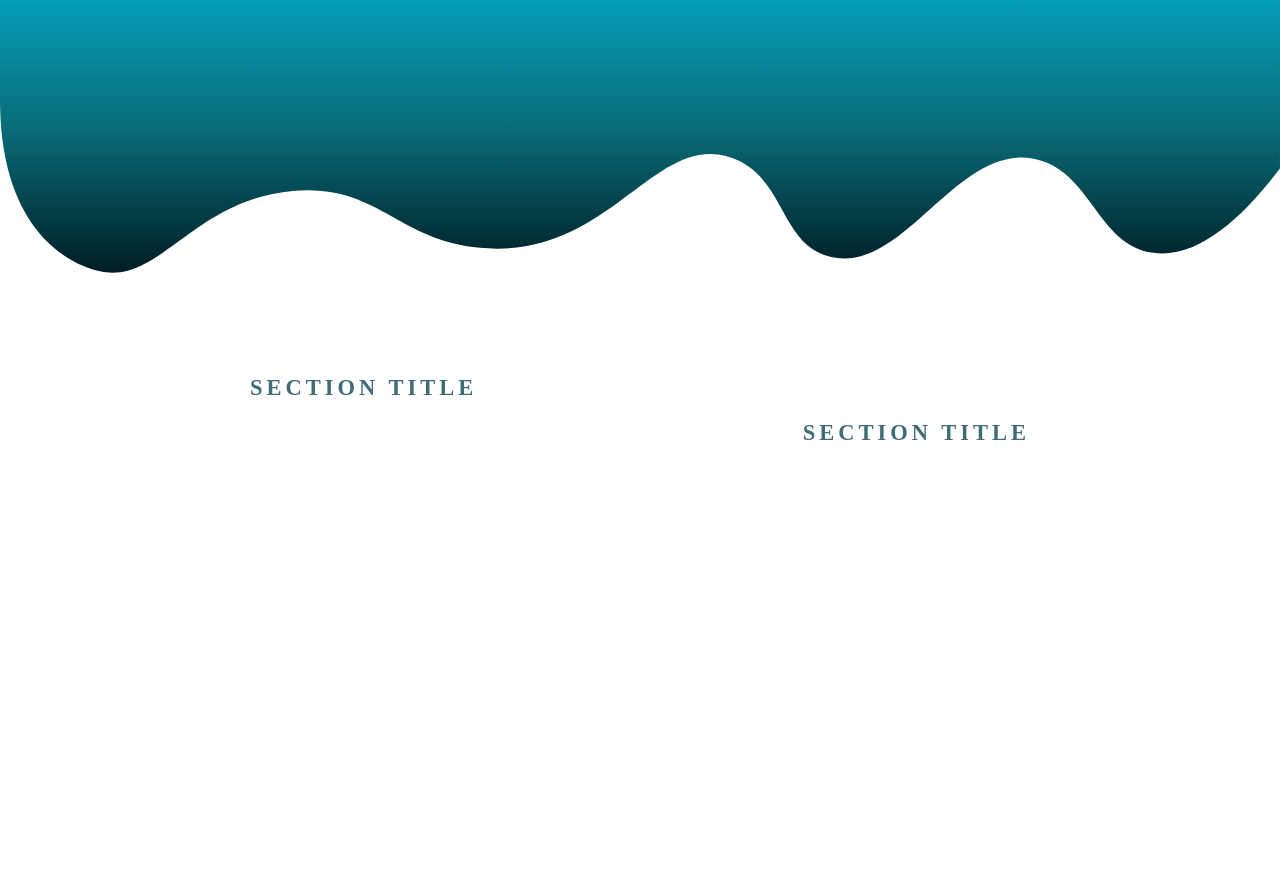
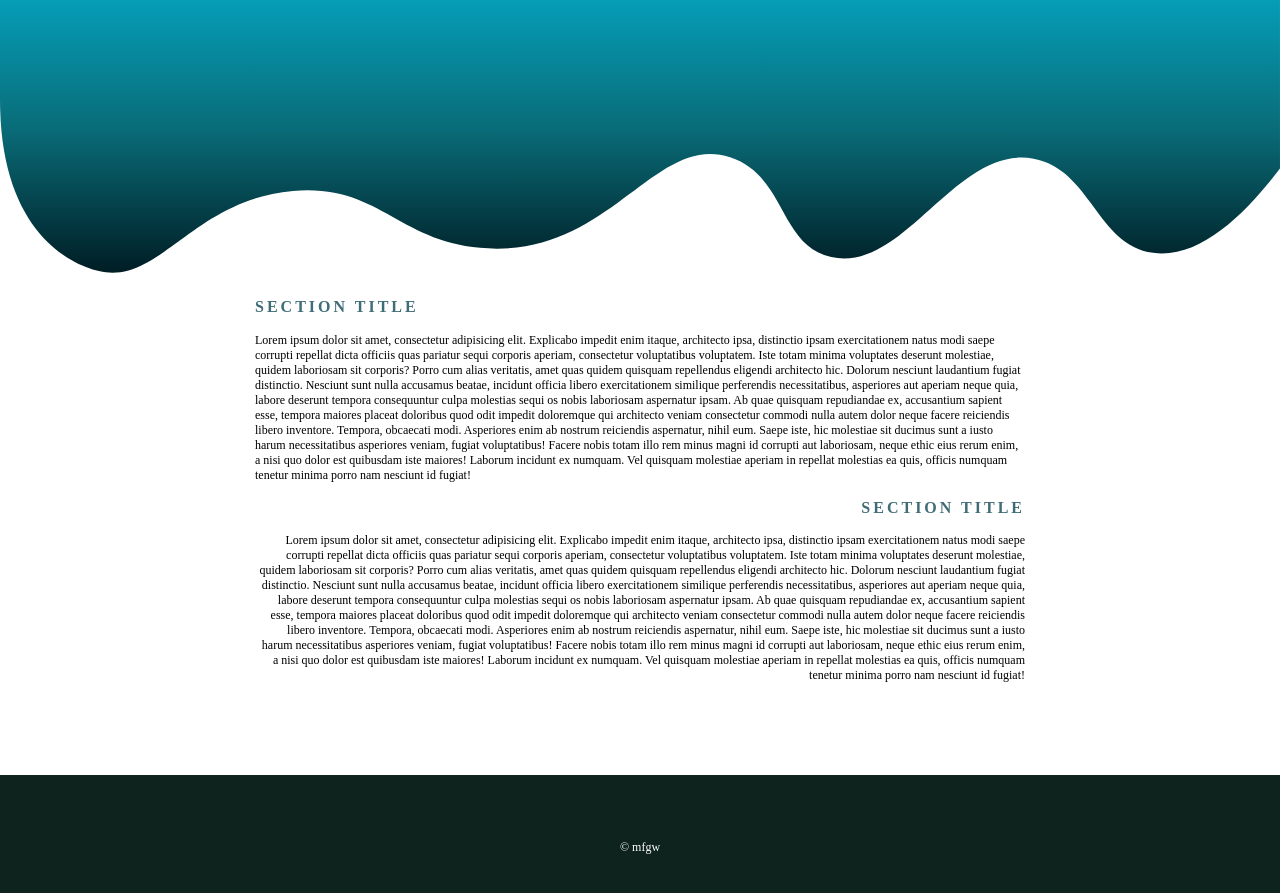
Before and after one commit to WinterLanterns/mobile-friendly-practice, a plain HTML site: page index.html in a window 1280 px wide. Shown: the part 145-1038 px from the top of the page. Before the commit the page ends 800 px from the top, so only its background shows below. Drawn offline with Linux system fonts and the light colour scheme.

Commit message:
daily project

```diff
--- a/css/style.css
+++ b/css/style.css
@@ -11,7 +11,12 @@ h1 {
   bottom: 370px;
   color: white;
   font-size: 40px;
-  font-weight: 400;
+  font-weight: 300;
+}
+p {
+  font-size: 12px;
+  color: black;
+  text-transform: none;
 }
 
 .cls-1 {
@@ -19,15 +24,17 @@ h1 {
 }
 
 .section-info {
-  margin: 0 250px;
+  margin: 0 255px;
+  position: relative;
+  bottom: 80px;
 }
 
-.section-left,
-.section-right {
+.section-heading {
   text-transform: uppercase;
-  letter-spacing: 4px;
-  font-size: 15px;
+  letter-spacing: 3px;
+  font-size: 16px;
   color: rgb(63, 108, 119);
+  line-height: 1.5rem;
 }
 
 .section-left {
@@ -37,3 +44,16 @@ h1 {
 .section-right {
   text-align: right;
 }
+
+footer {
+  background-color: rgb(14, 34, 30);
+  height: 130px;
+}
+
+.footer-info {
+  text-align: center;
+  font-size: 12px;
+  color: white;
+  position: relative;
+  top: 65px;
+}
--- a/index.html
+++ b/index.html
@@ -48,17 +48,68 @@
 
       <h1 class="title">Theme Title</h1>
     </header>
+
     <!-- HEADER ENDS -->
 
     <div class="section-info">
       <div class="section-left">
-        <h2>Section Title</h2>
-        <p></p>
+        <h2 class="section-heading">Section Title</h2>
+        <p>
+          Lorem ipsum dolor sit amet, consectetur adipisicing elit. Explicabo
+          impedit enim itaque, architecto ipsa, distinctio ipsam exercitationem
+          natus modi saepe corrupti repellat dicta officiis quas pariatur sequi
+          corporis aperiam, consectetur voluptatibus voluptatem. Iste totam
+          minima voluptates deserunt molestiae, quidem laboriosam sit corporis?
+          Porro cum alias veritatis, amet quas quidem quisquam repellendus
+          eligendi architecto hic. Dolorum nesciunt laudantium fugiat
+          distinctio. Nesciunt sunt nulla accusamus beatae, incidunt officia
+          libero exercitationem similique perferendis necessitatibus, asperiores
+          aut aperiam neque quia, labore deserunt tempora consequuntur culpa
+          molestias sequi os nobis laboriosam aspernatur ipsam. Ab quae quisquam
+          repudiandae ex, accusantium sapient esse, tempora maiores placeat
+          doloribus quod odit impedit doloremque qui architecto veniam
+          consectetur commodi nulla autem dolor neque facere reiciendis libero
+          inventore. Tempora, obcaecati modi. Asperiores enim ab nostrum
+          reiciendis aspernatur, nihil eum. Saepe iste, hic molestiae sit
+          ducimus sunt a iusto harum necessitatibus asperiores veniam, fugiat
+          voluptatibus! Facere nobis totam illo rem minus magni id corrupti aut
+          laboriosam, neque ethic eius rerum enim, a nisi quo dolor est
+          quibusdam iste maiores! Laborum incidunt ex numquam. Vel quisquam
+          molestiae aperiam in repellat molestias ea quis, officis numquam
+          tenetur minima porro nam nesciunt id fugiat!
+        </p>
       </div>
       <div class="section-right">
-        <h2>Section Title</h2>
-        <p></p>
+        <h2 class="section-heading">Section Title</h2>
+        <p>
+          Lorem ipsum dolor sit amet, consectetur adipisicing elit. Explicabo
+          impedit enim itaque, architecto ipsa, distinctio ipsam exercitationem
+          natus modi saepe corrupti repellat dicta officiis quas pariatur sequi
+          corporis aperiam, consectetur voluptatibus voluptatem. Iste totam
+          minima voluptates deserunt molestiae, quidem laboriosam sit corporis?
+          Porro cum alias veritatis, amet quas quidem quisquam repellendus
+          eligendi architecto hic. Dolorum nesciunt laudantium fugiat
+          distinctio. Nesciunt sunt nulla accusamus beatae, incidunt officia
+          libero exercitationem similique perferendis necessitatibus, asperiores
+          aut aperiam neque quia, labore deserunt tempora consequuntur culpa
+          molestias sequi os nobis laboriosam aspernatur ipsam. Ab quae quisquam
+          repudiandae ex, accusantium sapient esse, tempora maiores placeat
+          doloribus quod odit impedit doloremque qui architecto veniam
+          consectetur commodi nulla autem dolor neque facere reiciendis libero
+          inventore. Tempora, obcaecati modi. Asperiores enim ab nostrum
+          reiciendis aspernatur, nihil eum. Saepe iste, hic molestiae sit
+          ducimus sunt a iusto harum necessitatibus asperiores veniam, fugiat
+          voluptatibus! Facere nobis totam illo rem minus magni id corrupti aut
+          laboriosam, neque ethic eius rerum enim, a nisi quo dolor est
+          quibusdam iste maiores! Laborum incidunt ex numquam. Vel quisquam
+          molestiae aperiam in repellat molestias ea quis, officis numquam
+          tenetur minima porro nam nesciunt id fugiat!
+        </p>
       </div>
     </div>
+
+    <footer>
+      <p class="footer-info">© mfgw</p>
+    </footer>
   </body>
 </html>
```
